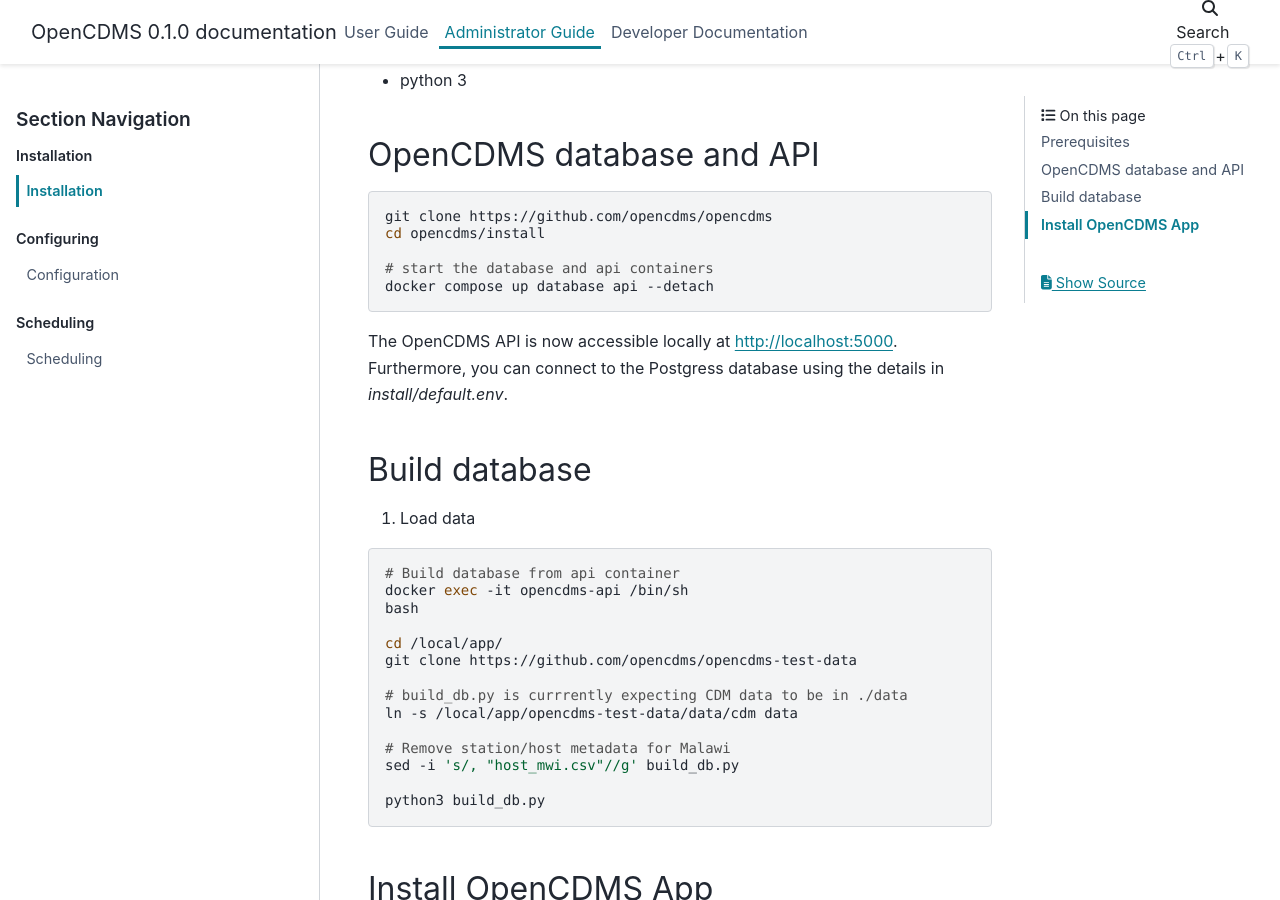
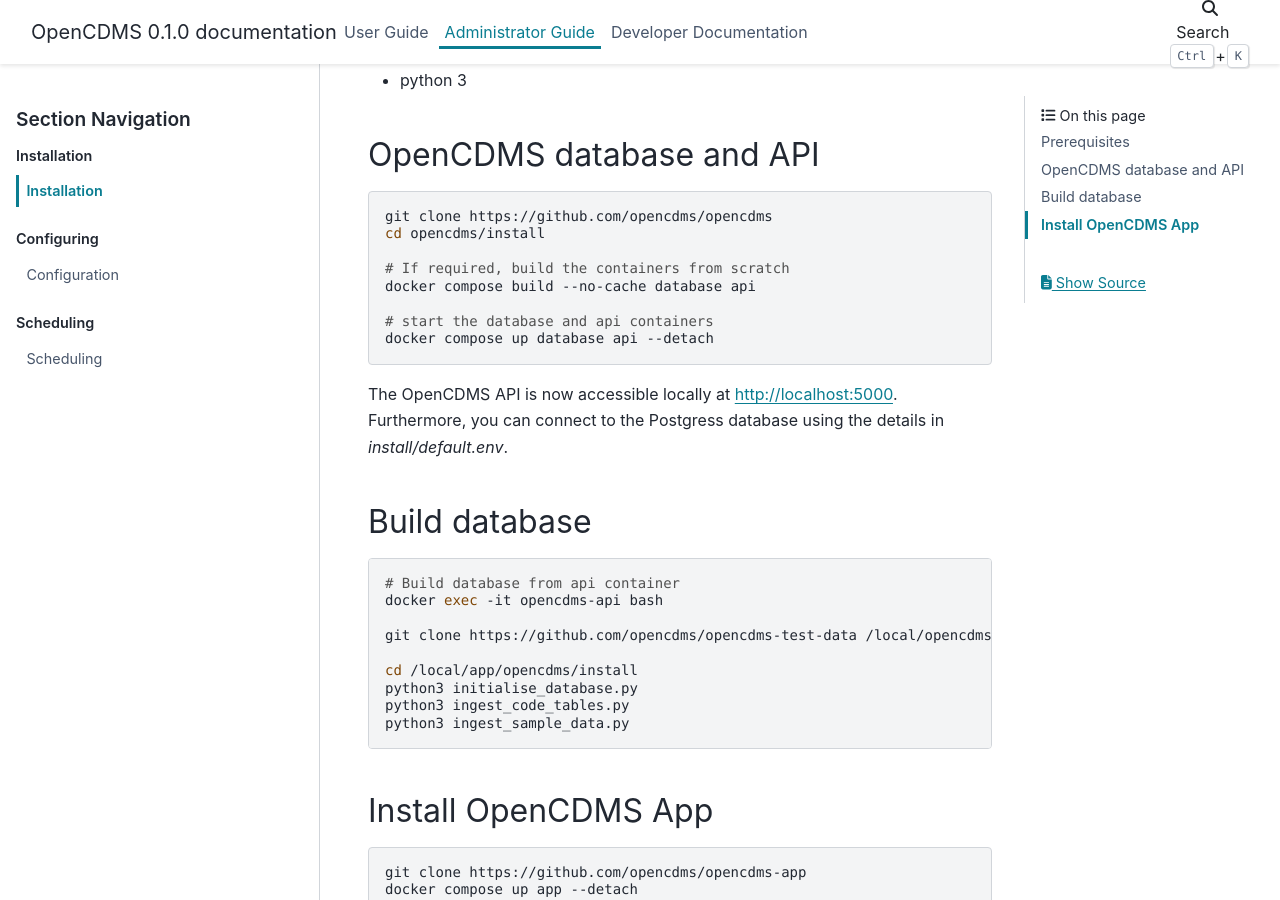
Before and after one commit to opencdms/opencdms, a Sphinx documentation site: the page built from docs/source/administrator/install/index.rst, in a window 1280 px wide and 900 px high, scrolled down 380 px. Built offline with Sphinx 7.4.7 and the PyData theme 0.15.4, drawn with Linux system fonts in a browser that asks for light colours.

Commit message:
Update admin/install docs for db init and sample data

```diff
--- a/docs/source/administrator/install/index.rst
+++ b/docs/source/administrator/install/index.rst
@@ -18,6 +18,9 @@
     git clone https://github.com/opencdms/opencdms
     cd opencdms/install
 
+    # If required, build the containers from scratch
+    docker compose build --no-cache database api
+
     # start the database and api containers
     docker compose up database api --detach
 
@@ -26,24 +29,17 @@
 Build database
 ~~~~~~~~~~~~~~
 
-1. Load data
-
 .. code-block:: shell
 
     # Build database from api container
-    docker exec -it opencdms-api /bin/sh
-    bash
+    docker exec -it opencdms-api bash
 
-    cd /local/app/
-    git clone https://github.com/opencdms/opencdms-test-data
+    git clone https://github.com/opencdms/opencdms-test-data /local/opencdms-test-data --depth 1
 
-    # build_db.py is currrently expecting CDM data to be in ./data
-    ln -s /local/app/opencdms-test-data/data/cdm data
-
-    # Remove station/host metadata for Malawi
-    sed -i 's/, "host_mwi.csv"//g' build_db.py
-
-    python3 build_db.py
+    cd /local/app/opencdms/install
+    python3 initialise_database.py
+    python3 ingest_code_tables.py
+    python3 ingest_sample_data.py
 
 
 Install OpenCDMS App
```
